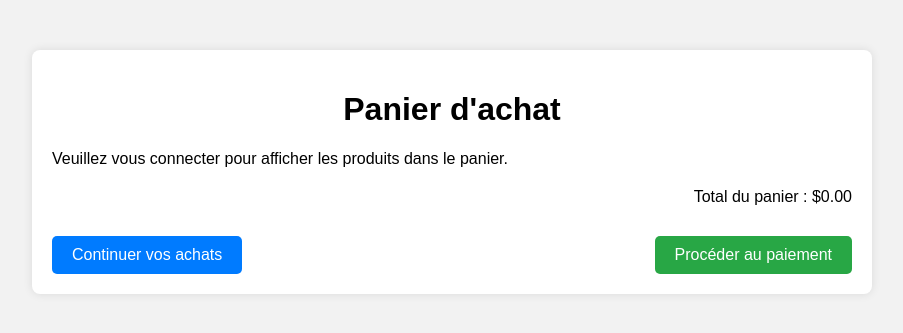
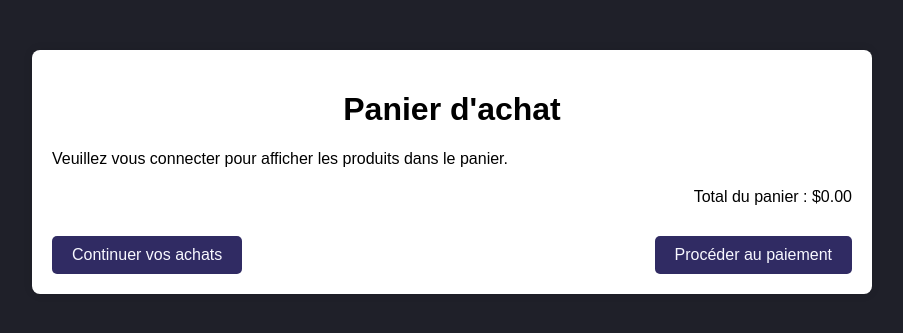
Before and after one commit to koliwki/E-Commerce-PHP, a PHP site: page /cart.php in a window 1280 px wide. Shown: the top 333 px of the page, without its empty margins (188-1091 px from the left). Run offline with PHP 8.4, Linux system fonts and the light colour scheme; data comes from the database, SQL or seed files in the repository.

Commit message:
Cart Css

```diff
--- a/Front/css/cart.css
+++ b/Front/css/cart.css
@@ -1,8 +1,8 @@
 body {
-    font-family: Arial, sans-serif;
+	font-family: 'Poppins', sans-serif;
     margin: 0;
     padding: 0;
-    background-color: #f2f2f2;
+	background-color: #1f2029;
 }
 
 .container {
@@ -15,6 +15,7 @@ body {
 }
 
 .title {
+    font-family: 'Poppins', sans-serif;
     text-align: center;
 }
 
@@ -58,23 +59,16 @@ body {
     justify-content: space-between;
 }
 
-.continue-shopping-btn,
-.proceed-to-payment-btn {
+.btn {
     padding: 10px 20px;
     border: none;
     border-radius: 5px;
     cursor: pointer;
     text-decoration: none;
-    color: #fff;
+    color: ghostwhite;
+    background-color: #302b63;
 }
 
-.continue-shopping-btn {
-    background-color: #007bff;
-}
-
-.proceed-to-payment-btn {
-    background-color: #28a745;
-}
 .item-details img {
     max-width: 100%;
     height: auto;
--- a/cart.php
+++ b/cart.php
@@ -25,7 +25,6 @@ if ($_SERVER["REQUEST_METHOD"] == "POST") {
                     $stmt_remove_product->bind_param("ii", $user_id, $product_id);
                     $stmt_remove_product->execute();
                     $stmt_remove_product->close();
-                    echo "Le produit a été supprimé du panier avec succès !";
                 } else {
                     echo "Erreur de préparation de la requête SQL.";
                 }
@@ -89,7 +88,7 @@ if ($_SERVER["REQUEST_METHOD"] == "POST") {
                             echo '<form method="post">';
                             echo '<input type="hidden" name="action" value="remove_product">';
                             echo '<input type="hidden" name="product_id" value="' . $row['product_id'] . '">';
-                            echo '<button type="submit" name="remove_product">Supprimer</button>';
+                            echo '<button class="btn" name="remove_product">Supprimer</button>';
                             echo '</form>';
                             echo '</div>';
                             echo '</div>';
@@ -131,8 +130,8 @@ if ($_SERVER["REQUEST_METHOD"] == "POST") {
         </div>
 
         <div class="buttons">
-            <a href="home.php" class="continue-shopping-btn">Continuer vos achats</a>
-            <a href="paiment.php" class="proceed-to-payment-btn">Procéder au paiement</a>
+            <a href="home.php" class="btn">Continuer vos achats</a>
+            <a href="paiment.php" class="btn">Procéder au paiement</a>
         </div>
     </div>
 </body>
```
